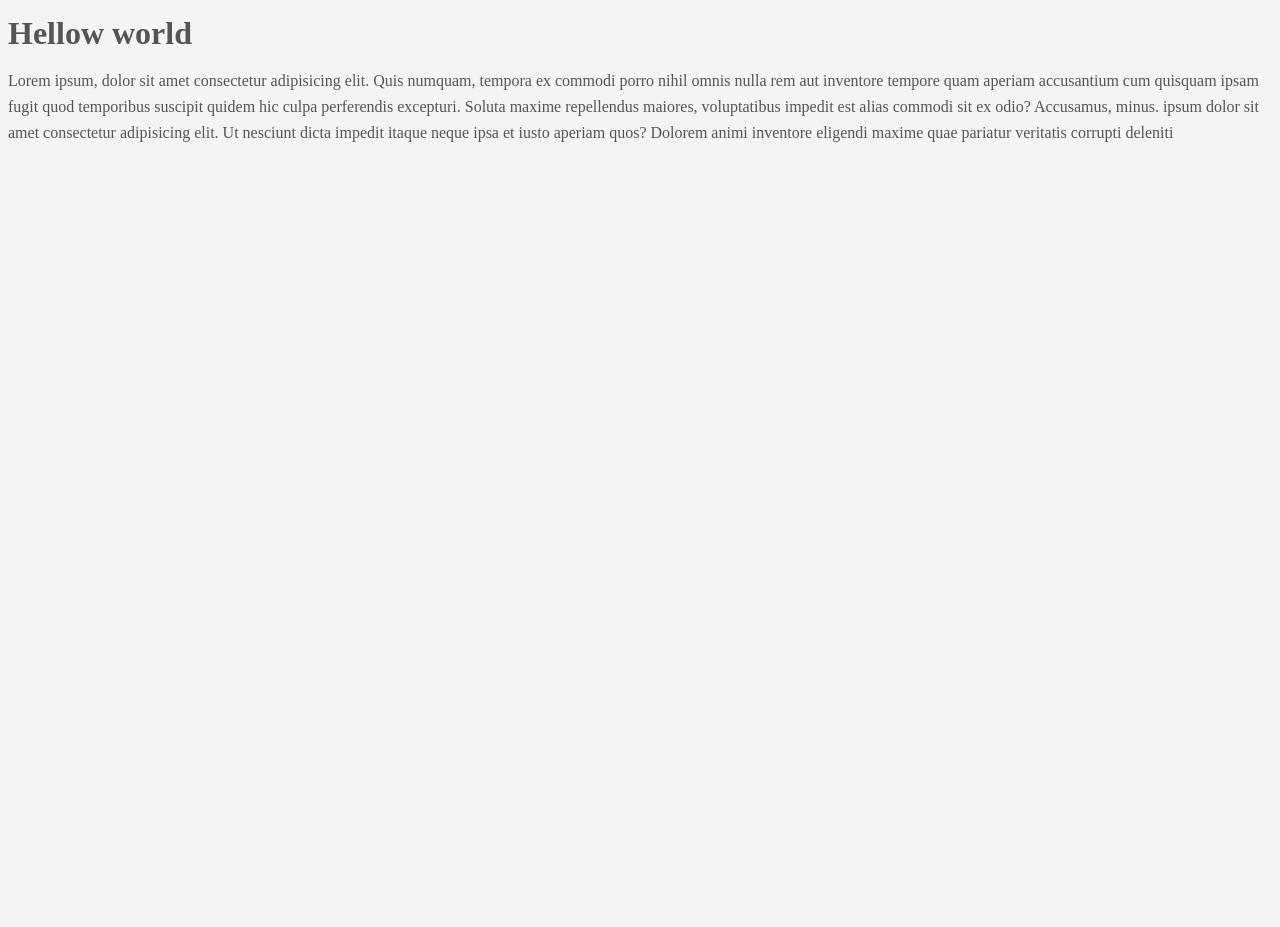
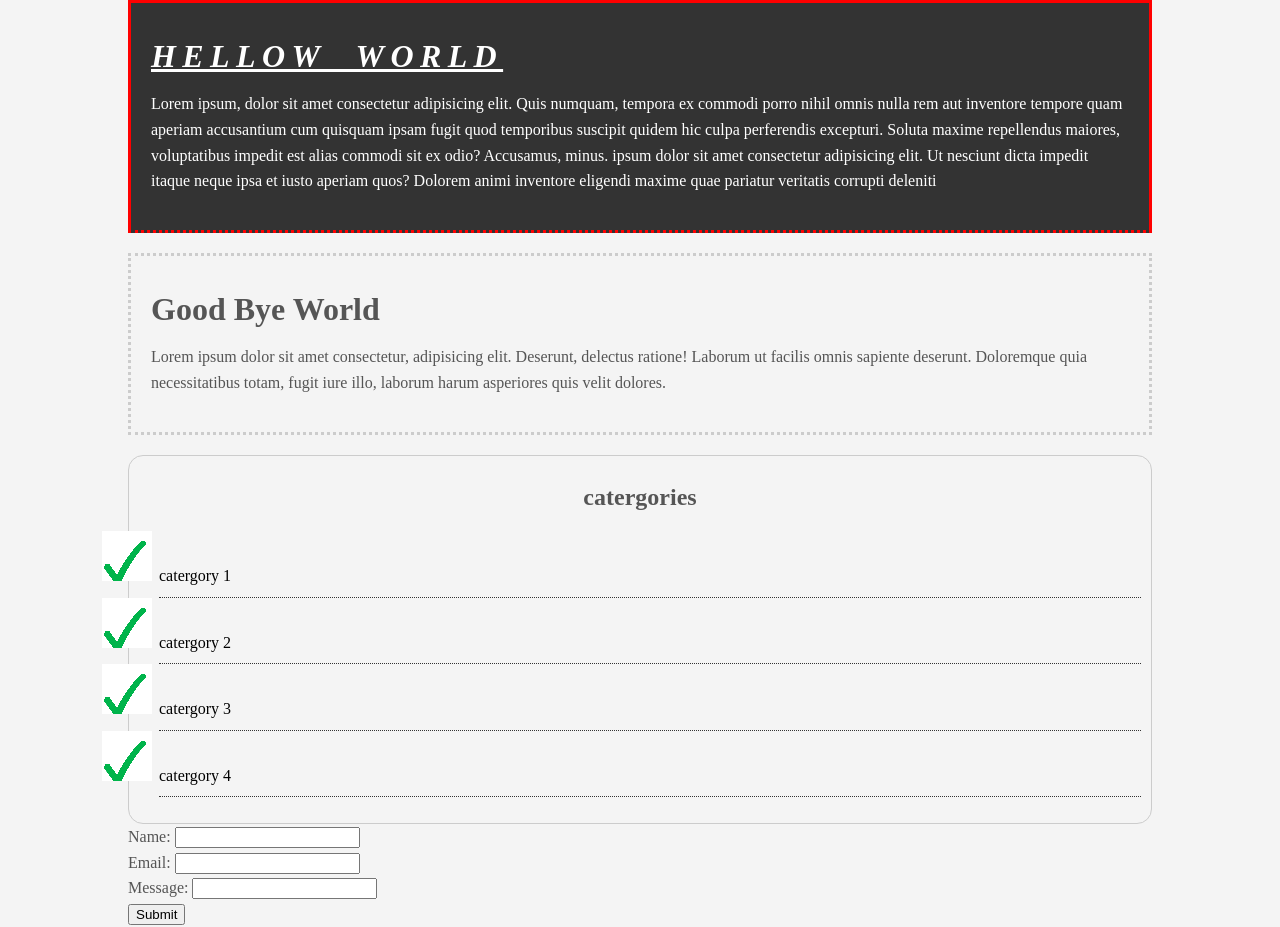
Before and after one commit to zidenzz/css-crash-course, a plain HTML site: page index.html in a window 1280 px wide. Before the commit the page ends 800 px from the top, so only its background shows below. Drawn offline with Linux system fonts and the light colour scheme.

Commit message:
doodoo fartz

```diff
--- a/index.html
+++ b/index.html
@@ -11,15 +11,54 @@
 </head>
 
 <body>
-    <div class="box-1">
-        <h1>Hellow world</h1>
-        <p>Lorem ipsum, dolor sit amet consectetur adipisicing elit. Quis numquam, tempora ex commodi porro nihil omnis
-            nulla rem aut inventore tempore quam aperiam accusantium cum quisquam ipsam fugit quod temporibus suscipit
-            quidem hic culpa perferendis excepturi. Soluta maxime repellendus maiores, voluptatibus impedit est alias
-            commodi sit ex odio? Accusamus, minus. ipsum dolor sit amet consectetur adipisicing elit. Ut nesciunt dicta
-            impedit itaque neque ipsa et iusto aperiam quos? Dolorem animi inventore eligendi maxime quae pariatur
-            veritatis corrupti deleniti </p>
-    </div>
+    <div class="container">
+        <div class="box-1">
+            <h1>Hellow world</h1>
+            <p>Lorem ipsum, dolor sit amet consectetur adipisicing elit. Quis numquam, tempora ex commodi porro nihil
+                omnis
+                nulla rem aut inventore tempore quam aperiam accusantium cum quisquam ipsam fugit quod temporibus
+                suscipit
+                quidem hic culpa perferendis excepturi. Soluta maxime repellendus maiores, voluptatibus impedit est
+                alias
+                commodi sit ex odio? Accusamus, minus. ipsum dolor sit amet consectetur adipisicing elit. Ut nesciunt
+                dicta
+                impedit itaque neque ipsa et iusto aperiam quos? Dolorem animi inventore eligendi maxime quae pariatur
+                veritatis corrupti deleniti </p>
+        </div>
+
+        <div class="box-2">
+            <h1>Good Bye World</h1>
+            <p>Lorem ipsum dolor sit amet consectetur, adipisicing elit. Deserunt, delectus ratione! Laborum ut facilis omnis sapiente deserunt. Doloremque quia necessitatibus totam, fugit iure illo, laborum harum asperiores quis velit dolores. </p>
+
+        </div>
+        <div class="catergories">
+            <h2>catergories</h2>
+            <ul>
+                <li><a href="#"> catergory 1</a>
+                </li>
+                <li><a href="#"> catergory 2</a>
+                </li>
+                <li><a href="#"> catergory 3</a>
+                </li>
+                <li><a href="test.html"> catergory 4</a>
+                </li>
+            </ul>
+        </div>
+
+        <form action="">
+            <div class="form-group">
+                <label for=""> Name:</label>
+                <input type="text" name="" id="name">
+            <div class="form-group">
+                <label for=""> Email:</label>
+                <input type="text" name="Email">
+            <div class="form-group">
+                <label for=""> Message:</label>
+                <input type="text" name="" id="name">
+            </div>
+            <input type="button" type="submit" value="Submit" name="" id="">
+        </form>
+    </div><!-- ./container end-->
 </body>
 
 </html>
--- a/style.css
+++ b/style.css
@@ -1,3 +1,31 @@
+/**{
+    margin: 0;
+    padding: 0%;
+
+}*/
+
+a{
+    text-decoration: none;
+    color: black;
+}
+
+a:hover{
+    color: red;
+}
+
+a:active{
+    color: green;
+}
+
+a:visited{
+    color: blueviolet;
+}
+
+.container{
+    width: 80%;
+    margin: auto;
+}
+
 body{
     background-color: #f4f4f4;
     color: #555555;
@@ -8,5 +36,67 @@ body{
     font-weight: normal; */
 
     line-height: 1.6em; /* separates the lines distance */
+    margin: 0%;
+}
+
+.box-1{
+    background-color: #333;
+    color: #fff;
+
+    border: 5px red solid;
+/* same as above
+    border-right: 5px red solid;
+    border-left: 5px red solid;
+    border-bottom: 5px red solid;
+    border-top: 5px red solid; */
+    border-width: 3px;
+    border-bottom-width: 10;
+    border-bottom-style: dotted;
+
+    padding: 20px;
 
 }
+
+.box-1 h1{
+    font-family: Tahoma,;
+    font-weight: 800;
+    font-style: italic;
+    text-decoration: underline;
+    text-transform: uppercase;
+    letter-spacing: 0.2em;
+    word-spacing: 0.5em;
+
+}
+
+.box-2{
+    border: 3px dotted #ccc;
+    padding: 20px;
+    margin: 20px 0;
+
+}
+
+.catergories{
+    border: 1px  #ccc solid;
+    padding: 10px;
+    border-radius: 15px;
+
+}
+
+.catergories h2{
+    text-align: center;
+
+}
+
+.catergories ul{
+    padding: 0;
+    padding-left: 20px;
+    list-style: square;
+    list-style: none;
+
+}
+
+.catergories li{
+    padding-bottom: 8px;
+    border-bottom:dotted 1px #333 ;
+    list-style-image: url('./images/800px-Arbcom_ru_ready.svg.png');
+}
```
Also changed, not shown: images/800px-Arbcom_ru_ready.svg.png (added).
